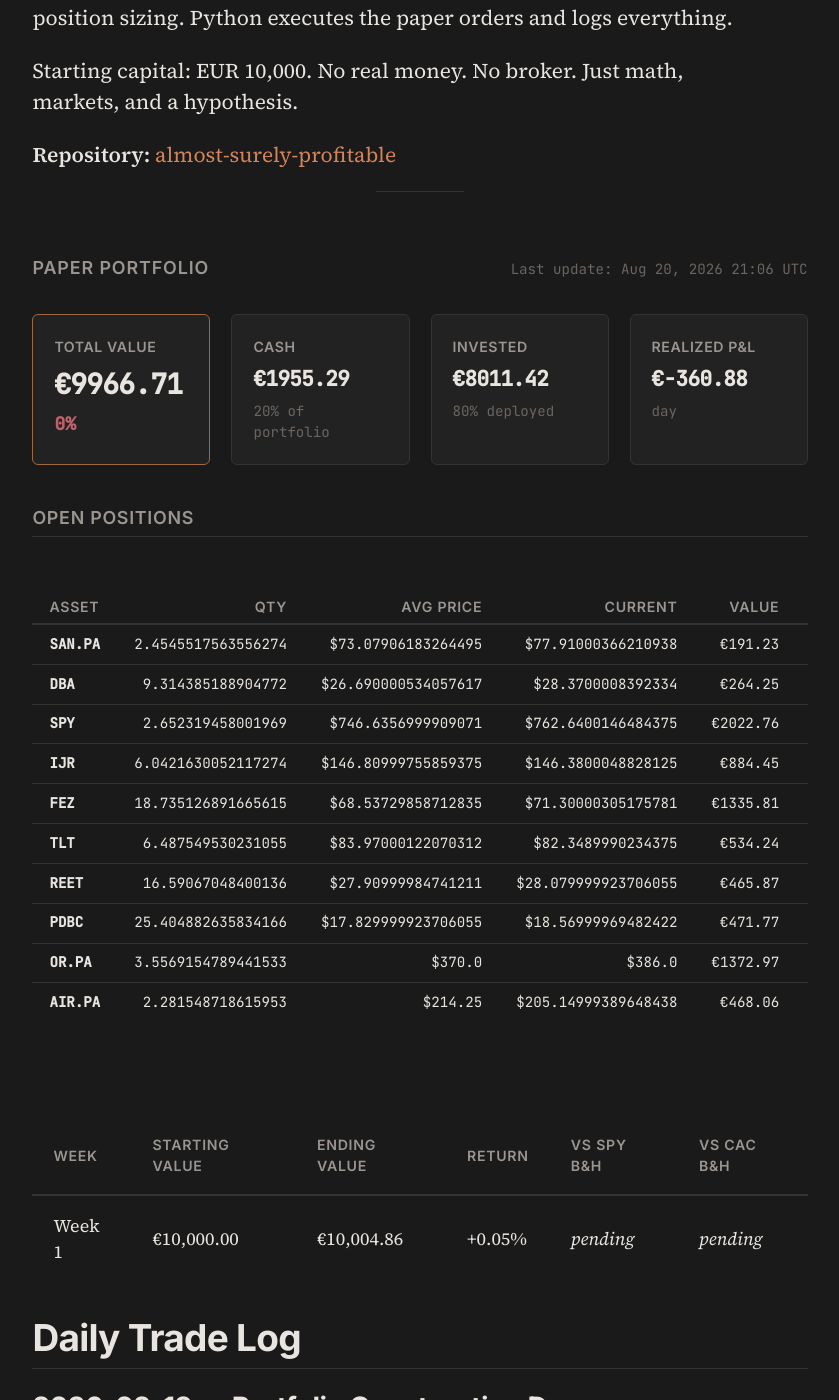
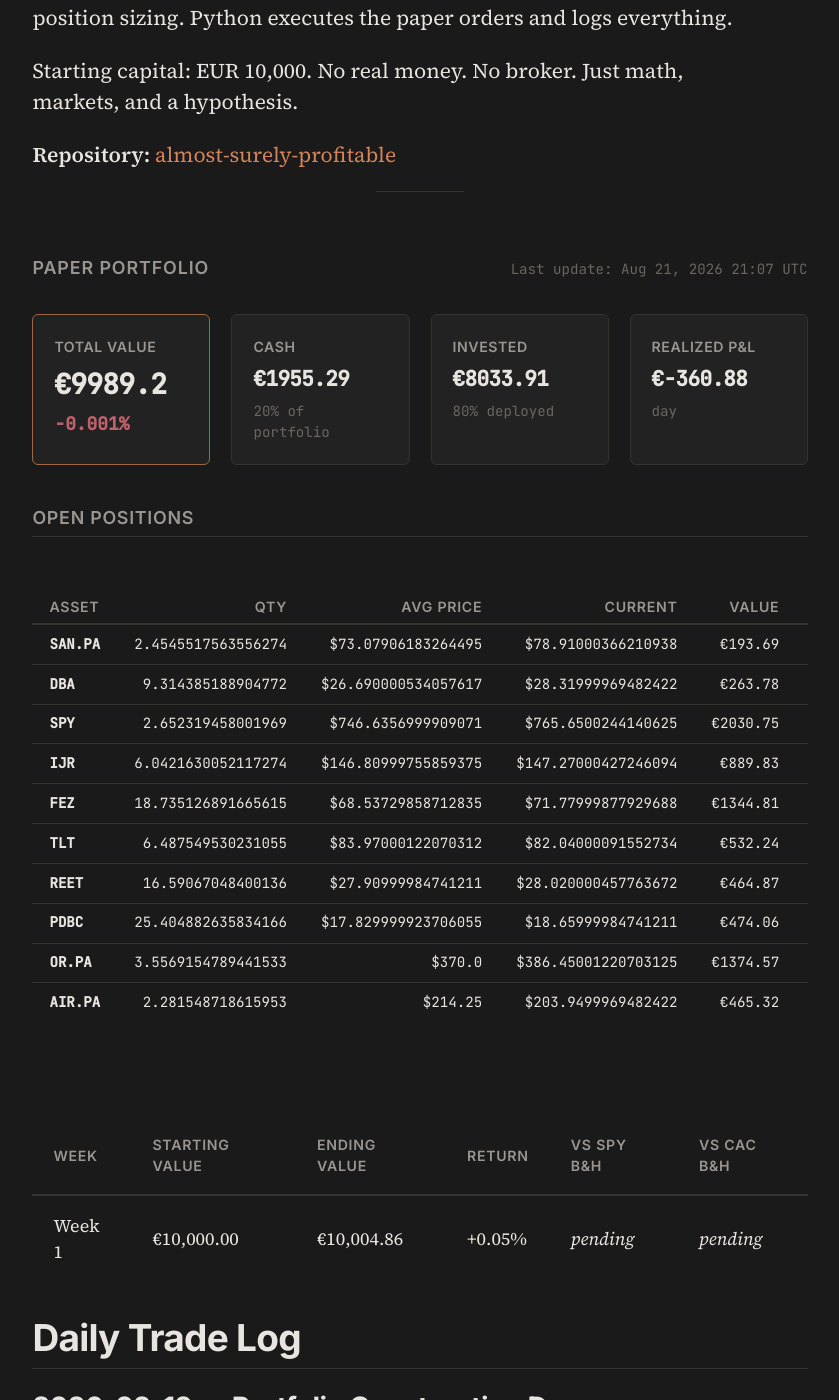
Before and after one commit to Alm0stSurely/alm0stsurely.github.io, a Jekyll site: the page built from trading.md, in a window 1280 px wide and 1400 px high, scrolled down 854 px. Shown: the whole window, without its empty margins (220-1059 px from the left). Built offline with Jekyll 4.4.1, drawn with Linux system fonts in a browser that asks for light colours.

Commit message:
Update portfolio and trading analysis for 2026-08-21

```diff
--- a/_data/portfolio.json
+++ b/_data/portfolio.json
@@ -1,99 +1,103 @@
 {
   "cash": 1955.2872518538716,
+  "positions_value": 8033.913443089918,
+  "total_value": 9989.20069494379,
+  "total_return_pct": -0.0010799305056210518,
   "total_realized_pnl": -360.8798861716249,
+  "total_unrealized_pnl": 188.86009255779882,
+  "daily_change": 22.49180685780084,
+  "daily_change_pct": 0.22566934692641732,
+  "last_updated": "2026-08-21T21:07:00.949061",
   "positions": [
     {
+      "ticker": "SAN.PA",
       "quantity": 2.4545517563556274,
       "avg_price": 73.07906183264495,
-      "current_price": 77.91000366210938,
-      "ticker": "SAN.PA",
-      "market_value": 191.23413632650391,
-      "unrealized_pnl": 11.857796752363765,
-      "unrealized_pnl_pct": 0.06610569030740354
+      "current_price": 78.91000366210938,
+      "market_value": 193.68868808285956,
+      "unrealized_pnl": 14.312348508719396,
+      "unrealized_pnl_pct": 0.0797895003471391
     },
     {
+      "ticker": "DBA",
       "quantity": 9.314385188904772,
       "avg_price": 26.690000534057617,
-      "current_price": 28.3700008392334,
-      "ticker": "DBA",
-      "market_value": 264.24911562617154,
-      "unrealized_pnl": 15.648169959884795,
-      "unrealized_pnl_pct": 0.06294493336678757
+      "current_price": 28.31999969482422,
+      "market_value": 263.7833857072584,
+      "unrealized_pnl": 15.182440040971642,
+      "unrealized_pnl_pct": 0.0610715297171557
     },
     {
+      "ticker": "SPY",
       "quantity": 2.652319458001969,
       "avg_price": 746.6356999909071,
-      "current_price": 762.6400146484375,
-      "ticker": "SPY",
-      "market_value": 2022.7649503029575,
-      "unrealized_pnl": 42.44855517815389,
-      "unrealized_pnl_pct": 0.02143523897628424
+      "current_price": 765.6500244140625,
+      "market_value": 2030.7484577731007,
+      "unrealized_pnl": 50.432062648297006,
+      "unrealized_pnl_pct": 0.025466669251667063
     },
     {
+      "ticker": "IJR",
       "quantity": 6.0421630052117274,
       "avg_price": 146.80999755859375,
-      "current_price": 146.3800048828125,
-      "ticker": "IJR",
-      "market_value": 884.4518502056417,
-      "unrealized_pnl": -2.5980858381174694,
-      "unrealized_pnl_pct": -0.002928905952809068
+      "current_price": 147.27000427246094,
+      "market_value": 889.8293715924365,
+      "unrealized_pnl": 2.77943554867727,
+      "unrealized_pnl_pct": 0.003133347329997617
     },
     {
+      "ticker": "FEZ",
       "quantity": 18.735126891665615,
       "avg_price": 68.53729858712835,
-      "current_price": 71.30000305175781,
-      "ticker": "FEZ",
-      "market_value": 1335.8146045508283,
-      "unrealized_pnl": 51.759618709004144,
-      "unrealized_pnl_pct": 0.04030950331544458
+      "current_price": 71.77999877929688,
+      "market_value": 1344.80738541373,
+      "unrealized_pnl": 60.7523995719057,
+      "unrealized_pnl_pct": 0.047312926815261364
     },
     {
+      "ticker": "TLT",
       "quantity": 6.487549530231055,
       "avg_price": 83.97000122070312,
-      "current_price": 82.3489990234375,
-      "ticker": "TLT",
-      "market_value": 534.2432099294996,
-      "unrealized_pnl": -10.516332043374113,
-      "unrealized_pnl_pct": -0.019304539403364455
+      "current_price": 82.04000091552734,
+      "market_value": 532.2385693996847,
+      "unrealized_pnl": -12.520972573188942,
+      "unrealized_pnl_pct": -0.022984402490397175
     },
     {
+      "ticker": "REET",
       "quantity": 16.59067048400136,
       "avg_price": 27.90999984741211,
-      "current_price": 28.079999923706055,
-      "ticker": "REET",
-      "market_value": 465.86602592499054,
-      "unrealized_pnl": 2.820415248047938,
-      "unrealized_pnl_pct": 0.006091009574466485
+      "current_price": 28.020000457763672,
+      "market_value": 464.87059455632436,
+      "unrealized_pnl": 1.8249838793818185,
+      "unrealized_pnl_pct": 0.003941261589141966
     },
     {
+      "ticker": "PDBC",
       "quantity": 25.404882635834166,
       "avg_price": 17.829999923706055,
-      "current_price": 18.56999969482422,
-      "ticker": "PDBC",
-      "market_value": 471.7686627944856,
-      "unrealized_pnl": 18.799607335801102,
-      "unrealized_pnl_pct": 0.04150307202942216
+      "current_price": 18.65999984741211,
+      "market_value": 474.0551061081881,
+      "unrealized_pnl": 21.086050649503647,
+      "unrealized_pnl_pct": 0.04655075307109344
     },
     {
+      "ticker": "OR.PA",
       "quantity": 3.5569154789441533,
       "avg_price": 370.0,
-      "current_price": 386.0,
-      "ticker": "OR.PA",
-      "market_value": 1372.9693748724433,
-      "unrealized_pnl": 56.91064766310645,
-      "unrealized_pnl_pct": 0.043243243243243246
+      "current_price": 386.45001220703125,
+      "market_value": 1374.5700302573464,
+      "unrealized_pnl": 58.51130304800972,
+      "unrealized_pnl_pct": 0.04445949245143581
     },
     {
+      "ticker": "AIR.PA",
       "quantity": 2.281548718615953,
       "avg_price": 214.25,
-      "current_price": 205.14999389648438,
-      "ticker": "AIR.PA",
-      "market_value": 468.0597056985945,
-      "unrealized_pnl": -20.762107264873425,
-      "unrealized_pnl_pct": -0.0424737741120916
+      "current_price": 203.9499969482422,
+      "market_value": 465.32185419898946,
+      "unrealized_pnl": -23.499958764478436,
+      "unrealized_pnl_pct": -0.048074693357095966
     }
-  ],
-  "last_updated": "2026-08-20T21:06:14.674308",
-  "total_value": 9966.708888085988,
-  "positions_value": 8011.421636232117
+  ]
 }
```
Also changed, not shown: _trading_analysis.md (+44 -129 lines).
